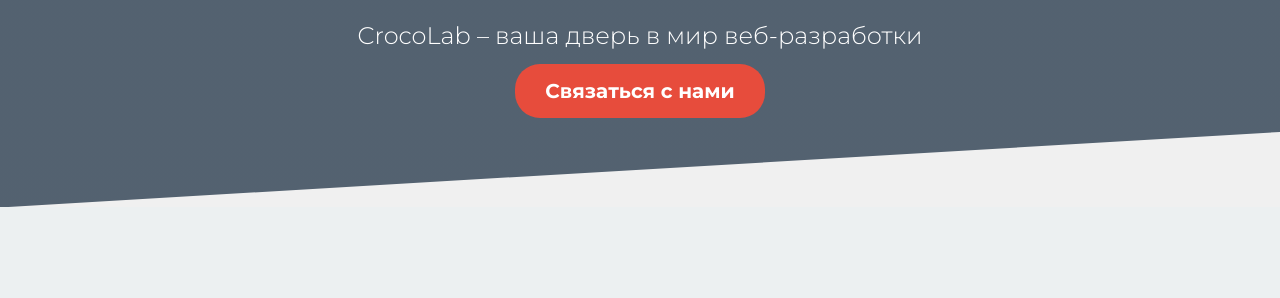
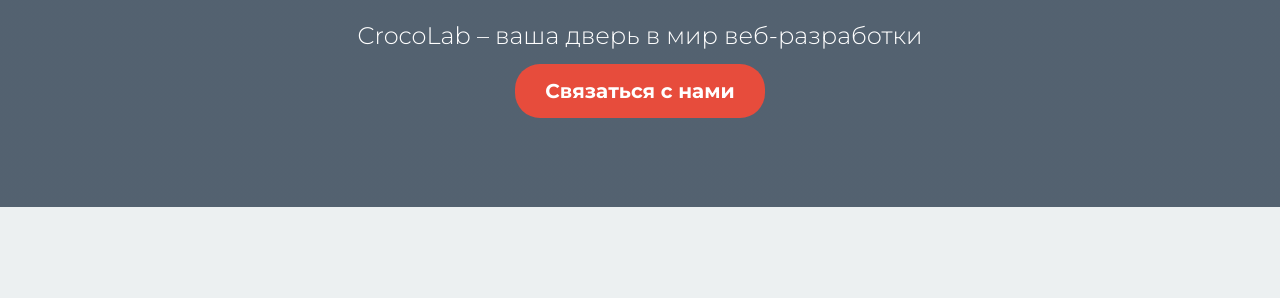
Before and after one commit to VolkovGI/CrocoLab, a plain HTML site: page index.html in a window 1280 px wide. Shown: the part 373-671 px from the top of the page. Drawn offline with Linux system fonts and the light colour scheme.

Commit message:
Update styles.css

```diff
--- a/styles.css
+++ b/styles.css
@@ -82,7 +82,9 @@
   background: linear-gradient(rgba(44, 62, 80, 0.8), rgba(44, 62, 80, 0.8)),
     url("hero-bg.jpg") no-repeat center center/cover;
   color: white;
-  clip-path: polygon(0 0, 100% 0, 100% 85%, 0 100%);
+/*   clip-path: polygon(0 0, 100% 0, 100% 85%, 0 100%); */
+  clip-path: none;
+  padding-bottom: 100px;
 }
 
 .hero h1 {
```
